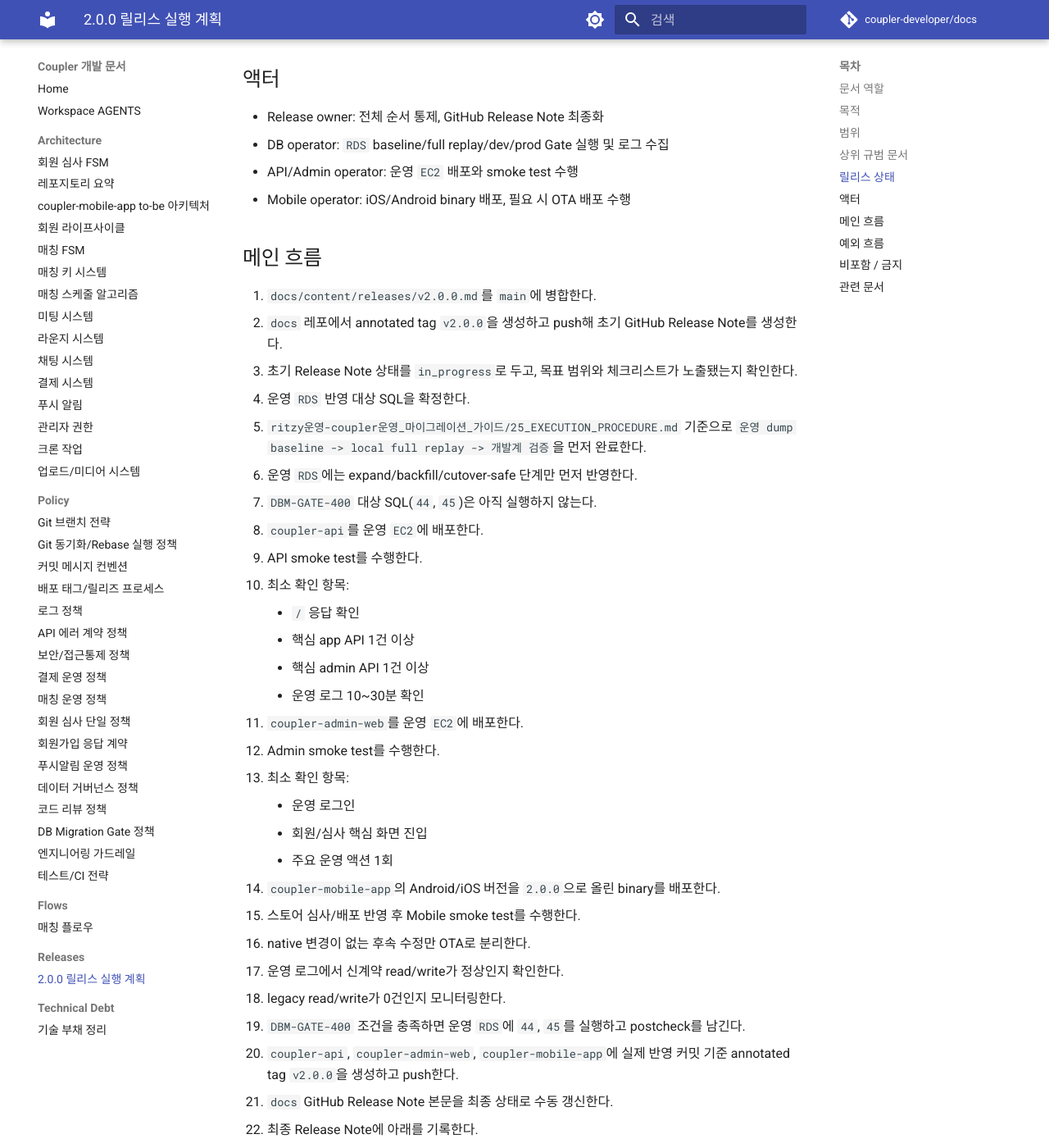
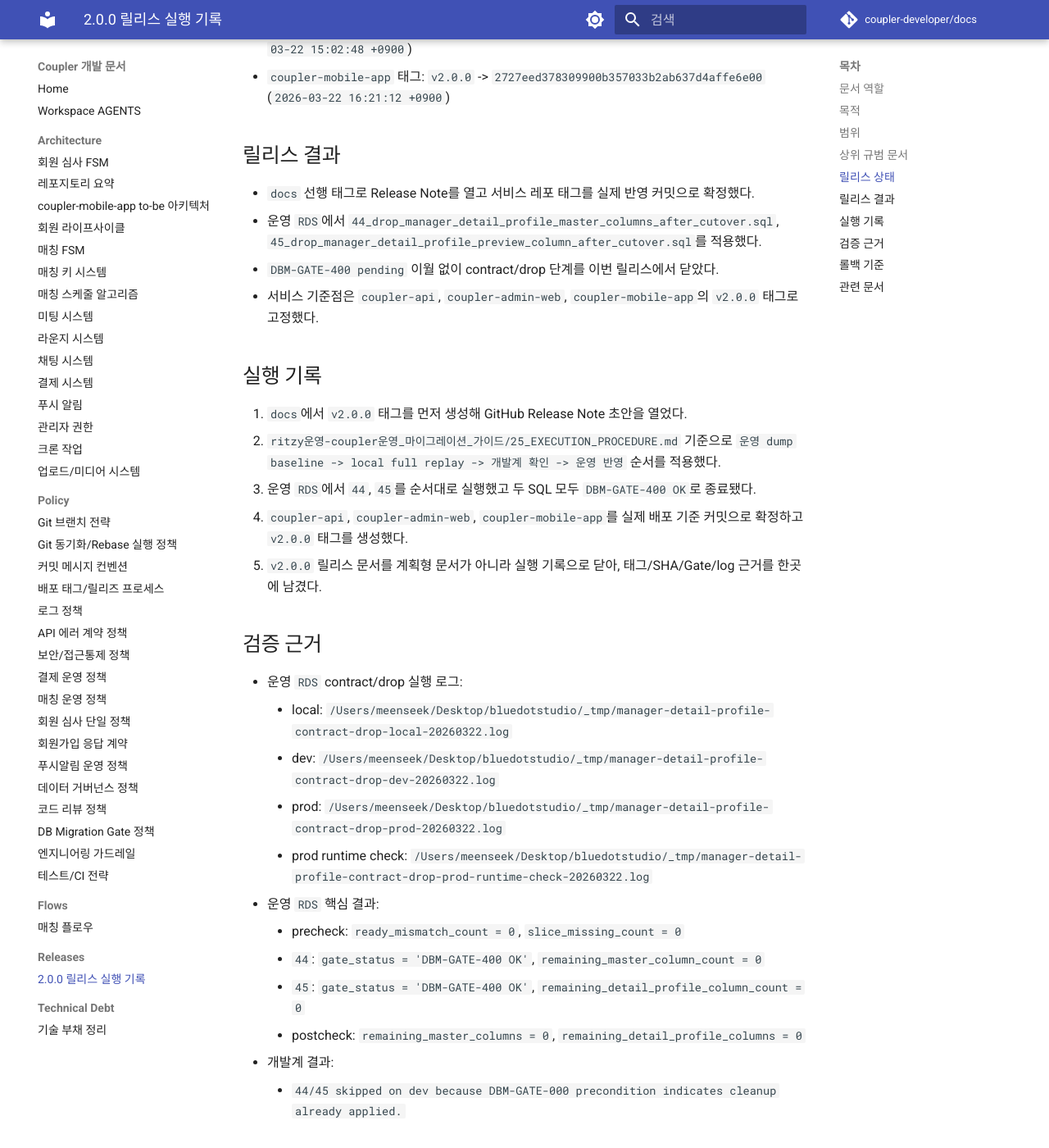
Before and after one commit to coupler-developer/docs, an MkDocs documentation site: the page built from content/releases/v2.0.0.md, in a window 1280 px wide and 1400 px high, scrolled down 1096 px. Shown: the whole window at 82% size. Built offline with MkDocs 1.6.1 and Material for MkDocs 9.7.7, drawn with Linux system fonts in a browser that asks for light colours; comment, search, counter and statistics services are not loaded; some of the changed text lies outside the part shown.

Commit message:
docs: v2.0.0 릴리스 기록 정리
Changes:
- v2.0.0 release 문서를 실행 계획에서 실행 기록으로 전환
- 최종 태그 SHA와 DBM-GATE-400 contract/drop 근거를 반영
- AGENTS와 mkdocs 릴리스 라벨을 실행 기록 기준으로 정렬

Tests:
- npm run -s lint:md
- npm run -s build:docs

```diff
--- a/content/AGENTS.md
+++ b/content/AGENTS.md
@@ -74,7 +74,7 @@
 
 ### Releases
 
-- [2.0.0 릴리스 실행 계획](releases/v2.0.0.md) - docs 선행 Release Note 생성부터 RDS/EC2/Mobile 최종 태그까지
+- [2.0.0 릴리스 실행 기록](releases/v2.0.0.md) - docs 선행 Release Note 생성부터 RDS contract/drop, 서비스 최종 태그까지
 
 ### Setup
 
--- a/content/releases/v2.0.0.md
+++ b/content/releases/v2.0.0.md
@@ -1,4 +1,4 @@
-# 2.0.0 릴리스 실행 계획
+# 2.0.0 릴리스 실행 기록
 
 ## 문서 역할
 
@@ -9,12 +9,12 @@
 
 ## 목적
 
-- `v2.0.0` 릴리스를 `docs release note 선행 생성 -> RDS -> EC2 -> Mobile -> 최종 태그` 순서로 재현 가능하게 고정한다.
+- `v2.0.0` 릴리스의 실제 반영 결과와 검증 근거를 한 문서에 고정한다.
 
 ## 범위
 
-- 시작 조건: `docs`, `coupler-api`, `coupler-admin-web`, `coupler-mobile-app`의 릴리스 대상 커밋과 운영 `RDS` 반영 SQL 후보가 확정된 상태
-- 종료 조건: `docs`, `coupler-api`, `coupler-admin-web`, `coupler-mobile-app` 태그 발행 완료, 운영 `RDS` Gate 검증 완료, GitHub Release Note 최종화 완료
+- 대상: `docs`, `coupler-api`, `coupler-admin-web`, `coupler-mobile-app`, 운영 `RDS`
+- 포함 범위: 선행 Release Note 생성, 운영 `RDS` Gate 검증, 서비스 태그 확정, 릴리스 종료 판정
 - 제외 범위: 기능 상세 스펙 검토, 스토어 심사 정책 해석, 신규 마이그레이션 SQL 작성
 
 ## 상위 규범 문서
@@ -26,78 +26,50 @@
 ## 릴리스 상태
 
 - 목표 버전: `v2.0.0`
-- 초기 상태: `planned`
-- `docs` Release Note 생성 시 상태: `in_progress`
-- 모든 반영/검증/태그 완료 시 상태: `released`
+- 최종 상태: `released`
+- `docs` 태그: `v2.0.0` -> `eba0cf25bf97fb075a1bab52362d00c738f706e5` (`2026-03-22 14:44:36 +0900`)
+- `coupler-api` 태그: `v2.0.0` -> `db32fa7c4972e3dfec5c1f04ed1bcee6fbac9d4d` (`2026-03-22 15:02:48 +0900`)
+- `coupler-admin-web` 태그: `v2.0.0` -> `c48467337594ba3584c1192a8bd8d0c5145233b2` (`2026-03-22 15:02:48 +0900`)
+- `coupler-mobile-app` 태그: `v2.0.0` -> `2727eed378309900b357033b2ab637d4affe6e00` (`2026-03-22 16:21:12 +0900`)
 
-## 액터
+## 릴리스 결과
 
-- Release owner: 전체 순서 통제, GitHub Release Note 최종화
-- DB operator: `RDS` baseline/full replay/dev/prod Gate 실행 및 로그 수집
-- API/Admin operator: 운영 `EC2` 배포와 smoke test 수행
-- Mobile operator: iOS/Android binary 배포, 필요 시 OTA 배포 수행
+- `docs` 선행 태그로 Release Note를 열고 서비스 레포 태그를 실제 반영 커밋으로 확정했다.
+- 운영 `RDS`에서 `44_drop_manager_detail_profile_master_columns_after_cutover.sql`, `45_drop_manager_detail_profile_preview_column_after_cutover.sql`를 적용했다.
+- `DBM-GATE-400 pending` 이월 없이 contract/drop 단계를 이번 릴리스에서 닫았다.
+- 서비스 기준점은 `coupler-api`, `coupler-admin-web`, `coupler-mobile-app`의 `v2.0.0` 태그로 고정했다.
 
-## 메인 흐름
+## 실행 기록
 
-1. `docs/content/releases/v2.0.0.md`를 `main`에 병합한다.
-2. `docs` 레포에서 annotated tag `v2.0.0`을 생성하고 push해 초기 GitHub Release Note를 생성한다.
-3. 초기 Release Note 상태를 `in_progress`로 두고, 목표 범위와 체크리스트가 노출됐는지 확인한다.
-4. 운영 `RDS` 반영 대상 SQL을 확정한다.
-5. `ritzy운영-coupler운영_마이그레이션_가이드/25_EXECUTION_PROCEDURE.md` 기준으로 `운영 dump baseline -> local full replay -> 개발계 검증`을 먼저 완료한다.
-6. 운영 `RDS`에는 expand/backfill/cutover-safe 단계만 먼저 반영한다.
-7. `DBM-GATE-400` 대상 SQL(`44`, `45`)은 아직 실행하지 않는다.
-8. `coupler-api`를 운영 `EC2`에 배포한다.
-9. API smoke test를 수행한다.
-10. 최소 확인 항목:
-    - `/` 응답 확인
-    - 핵심 app API 1건 이상
-    - 핵심 admin API 1건 이상
-    - 운영 로그 10~30분 확인
-11. `coupler-admin-web`를 운영 `EC2`에 배포한다.
-12. Admin smoke test를 수행한다.
-13. 최소 확인 항목:
-    - 운영 로그인
-    - 회원/심사 핵심 화면 진입
-    - 주요 운영 액션 1회
-14. `coupler-mobile-app`의 Android/iOS 버전을 `2.0.0`으로 올린 binary를 배포한다.
-15. 스토어 심사/배포 반영 후 Mobile smoke test를 수행한다.
-16. native 변경이 없는 후속 수정만 OTA로 분리한다.
-17. 운영 로그에서 신계약 read/write가 정상인지 확인한다.
-18. legacy read/write가 0건인지 모니터링한다.
-19. `DBM-GATE-400` 조건을 충족하면 운영 `RDS`에 `44`, `45`를 실행하고 postcheck를 남긴다.
-20. `coupler-api`, `coupler-admin-web`, `coupler-mobile-app`에 실제 반영 커밋 기준 annotated tag `v2.0.0`을 생성하고 push한다.
-21. `docs` GitHub Release Note 본문을 최종 상태로 수동 갱신한다.
-22. 최종 Release Note에 아래를 기록한다.
-    - 서비스 최종 태그/SHA
-    - 운영 `RDS` 적용 SQL 목록
-    - `DBM-GATE-*` 로그 경로
-    - 검증 결과
-    - 롤백 기준
-23. Release 상태를 `released`로 변경한다.
+1. `docs`에서 `v2.0.0` 태그를 먼저 생성해 GitHub Release Note 초안을 열었다.
+2. `ritzy운영-coupler운영_마이그레이션_가이드/25_EXECUTION_PROCEDURE.md` 기준으로 `운영 dump baseline -> local full replay -> 개발계 확인 -> 운영 반영` 순서를 적용했다.
+3. 운영 `RDS`에서 `44`, `45`를 순서대로 실행했고 두 SQL 모두 `DBM-GATE-400 OK`로 종료됐다.
+4. `coupler-api`, `coupler-admin-web`, `coupler-mobile-app`를 실제 배포 기준 커밋으로 확정하고 `v2.0.0` 태그를 생성했다.
+5. `v2.0.0` 릴리스 문서를 계획형 문서가 아니라 실행 기록으로 닫아, 태그/SHA/Gate/log 근거를 한곳에 남겼다.
 
-## 예외 흐름
+## 검증 근거
 
-1. `docs` tag push는 성공했지만 서비스 배포가 지연된 경우
-   - GitHub Release 상태를 `in_progress`로 유지한다.
-   - 서비스 레포 태그는 생성하지 않는다.
-   - 릴리스 완료로 간주하지 않는다.
-2. 운영 `RDS` precheck 또는 postcheck가 실패한 경우
-   - 해당 Gate에서 즉시 중단한다.
-   - 운영 반영을 계속 진행하지 않는다.
-   - 실패 SQL, Gate ID, 로그 경로를 Release Note 초안에 남긴다.
-3. API/Admin 배포는 끝났지만 legacy read/write가 남아 `44`, `45`를 실행할 수 없는 경우
-   - contract/drop은 다음 릴리스로 이월한다.
-   - `v2.0.0` Release Note에는 `DBM-GATE-400 pending` 상태를 명시한다.
-4. Mobile 스토어 배포가 지연된 경우
-   - API/Admin 선배포 상태를 유지하되, 구앱 호환 범위 내에서만 운영한다.
-   - breaking change가 남아 있으면 롤백 또는 배포 보류를 우선 검토한다.
+- 운영 `RDS` contract/drop 실행 로그:
+    - local: `/Users/meenseek/Desktop/bluedotstudio/_tmp/manager-detail-profile-contract-drop-local-20260322.log`
+    - dev: `/Users/meenseek/Desktop/bluedotstudio/_tmp/manager-detail-profile-contract-drop-dev-20260322.log`
+    - prod: `/Users/meenseek/Desktop/bluedotstudio/_tmp/manager-detail-profile-contract-drop-prod-20260322.log`
+    - prod runtime check: `/Users/meenseek/Desktop/bluedotstudio/_tmp/manager-detail-profile-contract-drop-prod-runtime-check-20260322.log`
+- 운영 `RDS` 핵심 결과:
+    - precheck: `ready_mismatch_count = 0`, `slice_missing_count = 0`
+    - `44`: `gate_status = 'DBM-GATE-400 OK'`, `remaining_master_column_count = 0`
+    - `45`: `gate_status = 'DBM-GATE-400 OK'`, `remaining_detail_profile_column_count = 0`
+    - postcheck: `remaining_master_columns = 0`, `remaining_detail_profile_columns = 0`
+- 개발계 결과:
+    - `44/45 skipped on dev because DBM-GATE-000 precondition indicates cleanup already applied.`
 
-## 비포함 / 금지
+## 롤백 기준
 
-- `docs` 선행 태그를 서비스 레포 태그 완료로 해석하지 않는다.
-- `coupler-api`, `coupler-admin-web`, `coupler-mobile-app` 태그를 실배포 전에 생성하지 않는다.
-- 운영 `RDS`에 `44`, `45`를 조기 실행하지 않는다.
-- `DBM-GATE-*` 근거 없이 릴리스 완료 판정을 하지 않는다.
+- 서비스 롤백 기준점은 아래 태그다.
+    - `coupler-api`: `v2.0.0`
+    - `coupler-admin-web`: `v2.0.0`
+    - `coupler-mobile-app`: `v2.0.0`
+- `44`, `45`는 drop SQL이므로 운영 DB 롤백이 필요하면 drop 이전 baseline dump와 `25_EXECUTION_PROCEDURE.md` 절차를 기준으로 복원해야 한다.
+- 운영 DB에서 부분 컬럼 재생성으로 우회하지 않는다.
 
 ## 관련 문서
 
--- a/mkdocs.yml
+++ b/mkdocs.yml
@@ -93,6 +93,6 @@ nav:
   - Flows:
       - 매칭 플로우: flows/cross-project/matching-flow.md
   - Releases:
-      - 2.0.0 릴리스 실행 계획: releases/v2.0.0.md
+      - 2.0.0 릴리스 실행 기록: releases/v2.0.0.md
   - Technical Debt:
       - 기술 부채 정리: technical-debt/technical-debt.md
```
